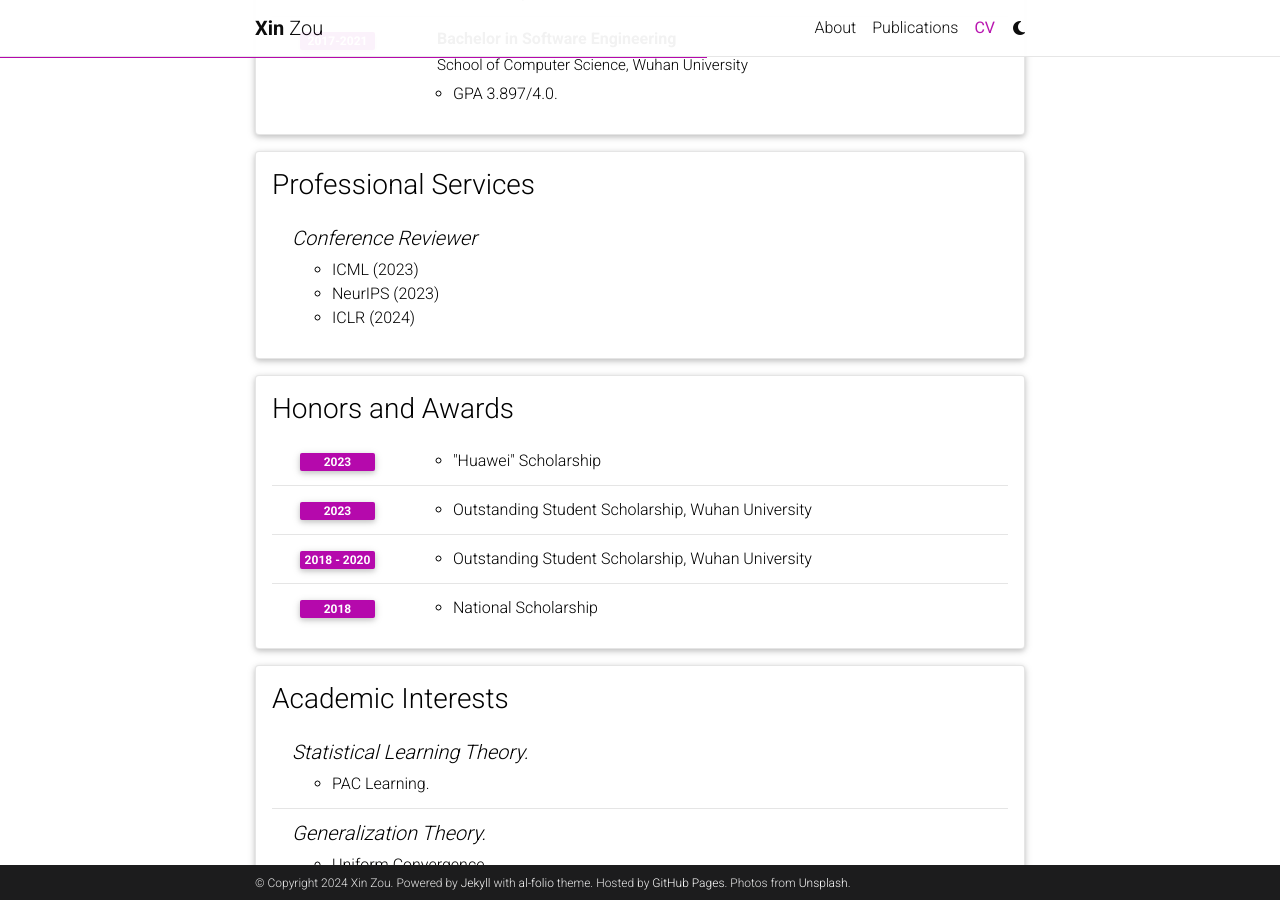
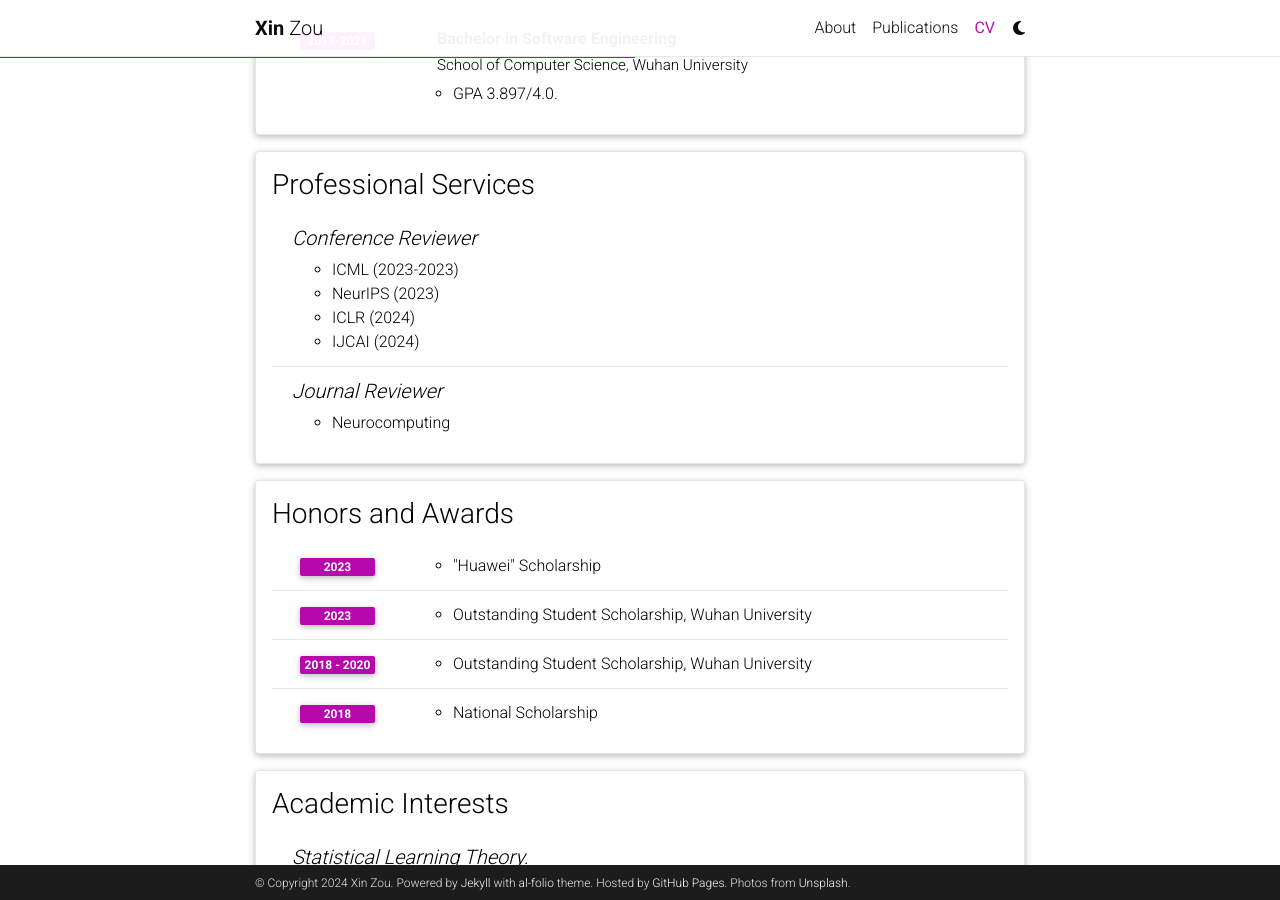
Before and after one commit to ZouXinn/ZouXinn.github.io, a Jekyll site: the page built from _pages/cv.md, in a window 1280 px wide and 900 px high, scrolled down 509 px. Built offline with Jekyll 4.4.1, drawn with Linux system fonts in a browser that asks for light colours; comment, search, counter and statistics services are not loaded; a style sheet for code colours, icons or effects is not loaded.

Commit message:
add the IJCAI reviewer and How to use.txt file

```diff
--- /dev/null
+++ b/How to use.txt
@@ -0,0 +1,5 @@
+To change basic informations: Inter the file "_pages/about.md" and then change it.
+
+To change the publications: Inter the file "_bibliography/papers.bib" and then change it.
+
+To change the cv: Inter the file "_data/cv.yml" and then change it. For cv pdf, change the file "assets/pdf/CV.pdf"
--- a/_bibliography/papers.bib
+++ b/_bibliography/papers.bib
@@ -19,6 +19,8 @@
     two algorithms to improve the OOD adversarial robustness. Finally, we conduct
     experiments to validate the effectiveness of our proposed algorithms. Our code is
     available at https://github.com/ZouXinn/OOD-Adv.},
+  url = {https://neurips.cc/virtual/2023/poster/72104},
+  pdf = {https://openreview.net/pdf?id=IiwTFcGGTq},
 }
 
 @article{JMLR:v24:22-0866,
--- a/_data/cv.yml
+++ b/_data/cv.yml
@@ -58,9 +58,13 @@
   contents:
     - title: Conference Reviewer
       items:
-      - ICML (2023)
+      - ICML (2023-2023)
       - NeurIPS (2023)
       - ICLR (2024)
+      - IJCAI (2024)
+    - title: Journal Reviewer
+      items:
+      - Neurocomputing
 
 - title: Honors and Awards
   type: time_table
```
